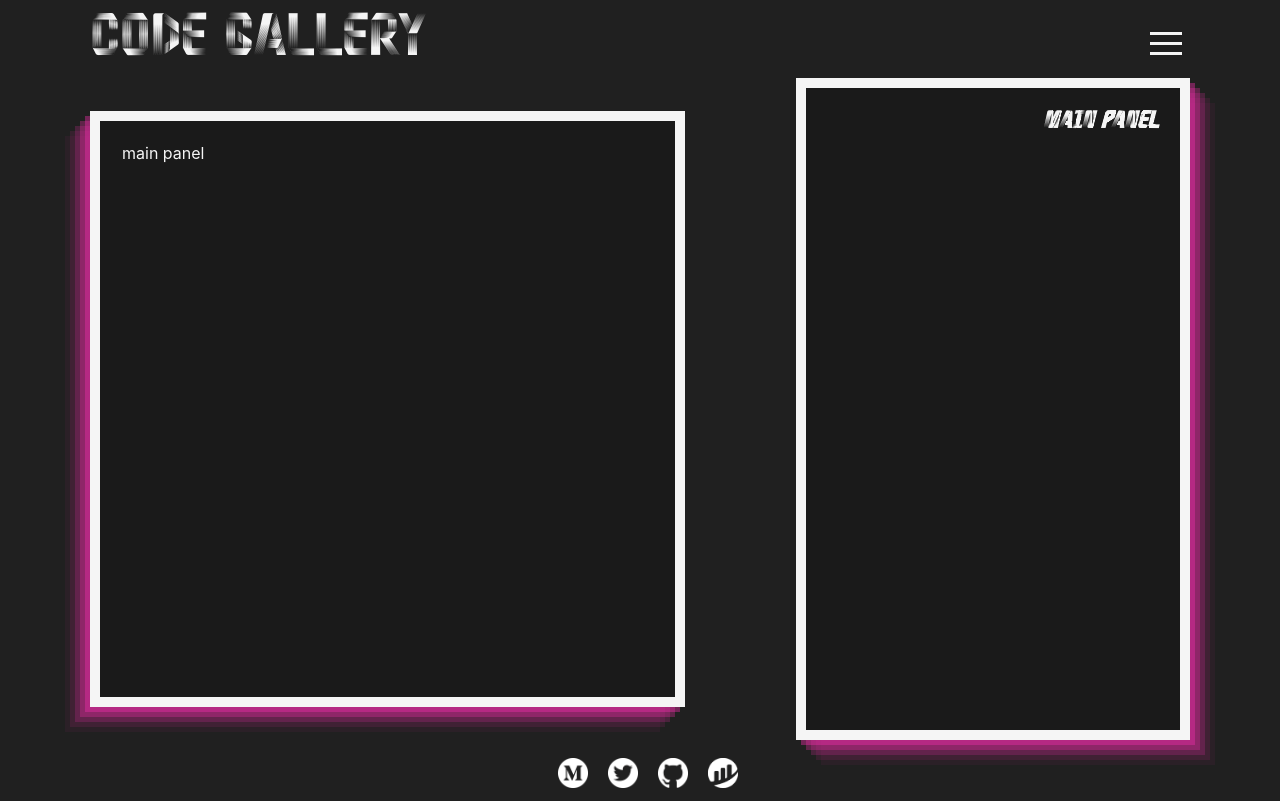
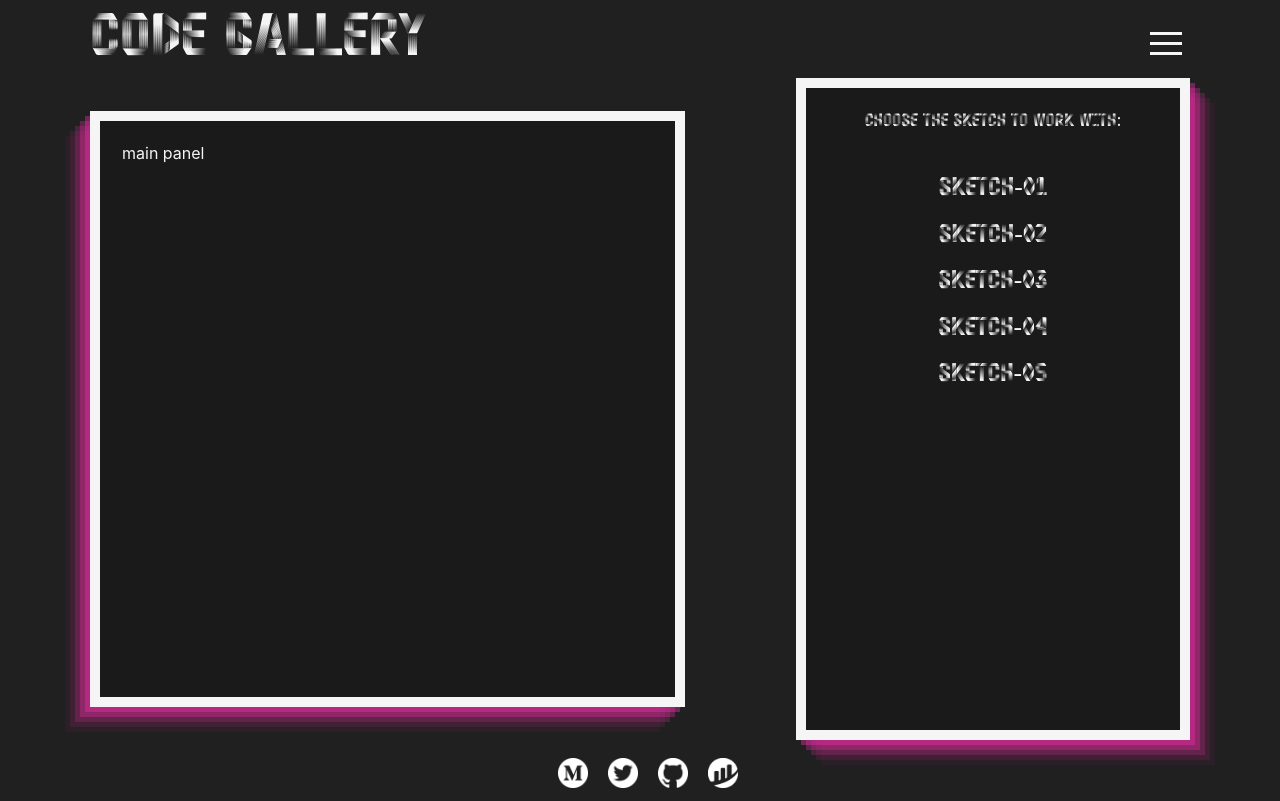
Before and after one commit to 0xLeoDev/Code-Gallery, a React (Create React App) app: page / in a window 1280 px wide. Built offline with nearby package versions, Linux system fonts and the light colour scheme.

Commit message:
nav bar + titles on buttons

```diff
--- a/src/App.js
+++ b/src/App.js
@@ -3,7 +3,7 @@ import Footer from "./footer.js";
 import Header from "./header.js";
 import { Route, Routes } from "react-router-dom";
 
-import Panel from "./panel.js";
+import MainPanel from "./MainPanel.js";
 import Sketch1 from "./sketches/Sketch1.js";
 import Sketch2 from "./sketches/Sketch2.js";
 import Sketch3 from "./sketches/Sketch3.js";
@@ -16,7 +16,7 @@ function App() {
     <>
       <Header />
       <Routes>
-        <Route path="/" element={<Panel />} />
+        <Route path="/" element={<MainPanel />} />
         <Route path="/sketch-01" element={<Sketch1 />} />
         <Route path="/sketch-02" element={<Sketch2 />} />
         <Route path="/sketch-03" element={<Sketch3 />} />
--- a/src/panel.css
+++ b/src/MainPanel.css
@@ -1,24 +1,3 @@
-h2 {
-  align-self: flex-end;
-  font-style: italic;
-}
-h3 {
-  align-self: flex-start;
-}
-
-.App {
-  width: min(100% - 140px, 1100px);
-  margin-inline: auto;
-
-  display: flex;
-  align-items: center;
-  justify-content: space-between;
-
-  height: 83vh;
-  margin-bottom: 60px;
-
-  /* background: pink; */
-}
 .canvas {
   aspect-ratio: 1/1;
   height: 80%;
@@ -36,7 +15,7 @@ h3 {
 }
 
 /* ------------ */
-.panel {
+.mainPanel {
   /* aspect-ratio: 1/1; */
   width: 30%;
   height: 90%;
@@ -49,7 +28,7 @@ h3 {
 
   display: flex;
   flex-direction: column;
-  justify-content: space-between;
+  /* justify-content: space-between; */
   align-items: center;
   background: #1a1a1a;
 
@@ -58,19 +37,20 @@ h3 {
     rgba(240, 46, 170, 0.05) 25px 25px;
 }
 
-button {
-  border: 7px solid #f5f5f5;
-  background-color: #202020;
-  border-radius: 0;
+.panelHeader {
   font-family: "laceddays";
-  font-size: 20px;
-  padding: 2%;
+  font-size: 1.4vw;
+  text-align: center;
   color: #f5f5f5;
-  width: 90%;
-  align-self: strech;
+  margin-bottom: 10%;
 }
-button:hover {
-  cursor: pointer;
-  background-color: rgba(240, 46, 170, 0.2);
-  transform: scale(0.98);
+.link {
+  margin: 2.5%;
+  font-family: "laceddays";
+  font-size: 2vw;
+  text-decoration: none;
+  color: #f5f5f5;
 }
+.link:hover {
+  scale: 1.05;
+}
--- /dev/null
+++ b/src/MainPanel.js
@@ -0,0 +1,32 @@
+import { NavLink } from "react-router-dom";
+import "./MainPanel.css";
+
+function MainPanel() {
+  return (
+    <>
+      <div className="App">
+        <div className="canvas">main panel</div>
+        <div className="mainPanel">
+          <div className="panelHeader">Choose the sketch to work with:</div>
+          <NavLink className="link" to="/sketch-01">
+            sketch-01
+          </NavLink>
+          <NavLink className="link" to="/sketch-02">
+            sketch-02
+          </NavLink>
+          <NavLink className="link" to="/sketch-03">
+            sketch-03
+          </NavLink>
+          <NavLink className="link" to="/sketch-04">
+            sketch-04
+          </NavLink>
+          <NavLink className="link" to="/sketch-05">
+            sketch-05
+          </NavLink>
+        </div>
+      </div>
+    </>
+  );
+}
+
+export default MainPanel;
--- a/src/arows.js
+++ b/src/arows.js
@@ -8,10 +8,18 @@ function Arows(props) {
 
   return (
     <>
-      <div onClick={() => navigate(pathLeft)} className="arrowLeft">
+      <div
+        title={pathLeft}
+        onClick={() => navigate(pathLeft)}
+        className="arrowLeft"
+      >
         <div class="arrow"></div>
       </div>
-      <div onClick={() => navigate(pathRight)} className="arrowRight">
+      <div
+        title={pathRight}
+        onClick={() => navigate(pathRight)}
+        className="arrowRight"
+      >
         <div class="arrow"></div>
       </div>
     </>
--- a/src/header.js
+++ b/src/header.js
@@ -8,7 +8,7 @@ function Header() {
   return (
     <>
       <div className="header">
-        <div className="logo" onClick={() => navigate("/")}>
+        <div title="homepage" className="logo" onClick={() => navigate("/")}>
           code gallery
         </div>
         <Hamburger
--- a/src/panel.js
+++ /dev/null
@@ -1,16 +0,0 @@
-import "./panel.css";
-
-function Panel() {
-  return (
-    <>
-      <div className="App">
-        <div className="canvas">main panel</div>
-        <div className="panel">
-          <h2 className="skethTitle">main panel</h2>
-        </div>
-      </div>
-    </>
-  );
-}
-
-export default Panel;
--- a/src/sketches/sketch.css
+++ b/src/sketches/sketch.css
@@ -1,6 +1,6 @@
 h2 {
   align-self: flex-end;
-  font-style: italic;
+  /* font-style: italic; */
 }
 h3 {
   align-self: flex-start;
```
